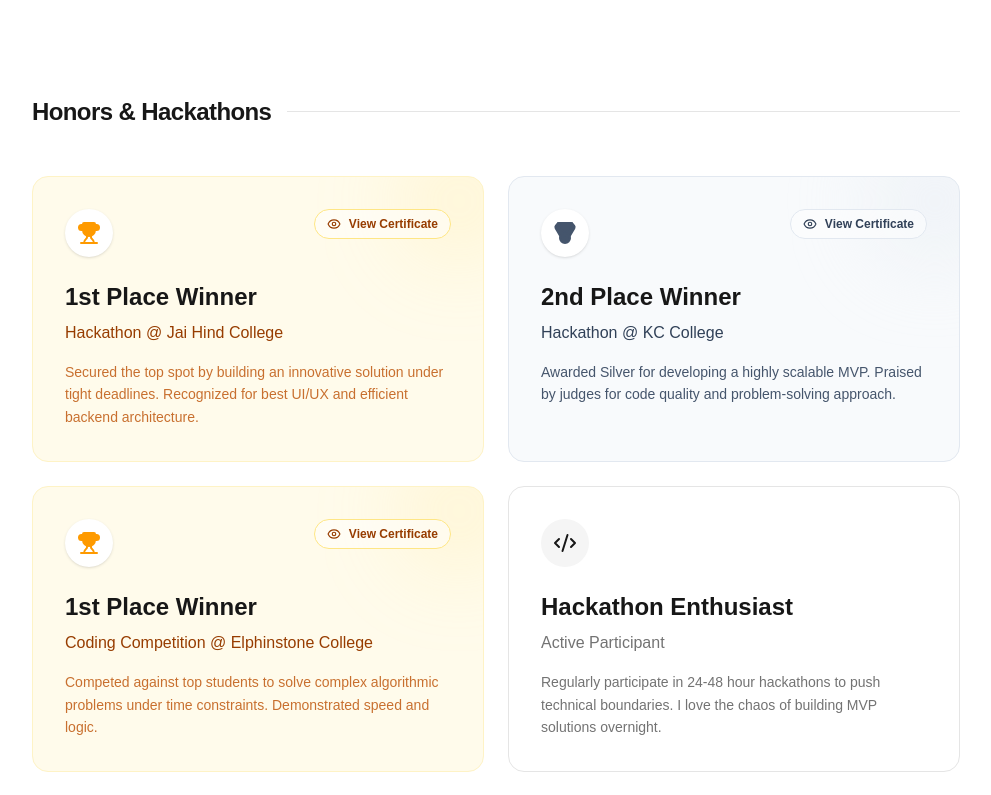
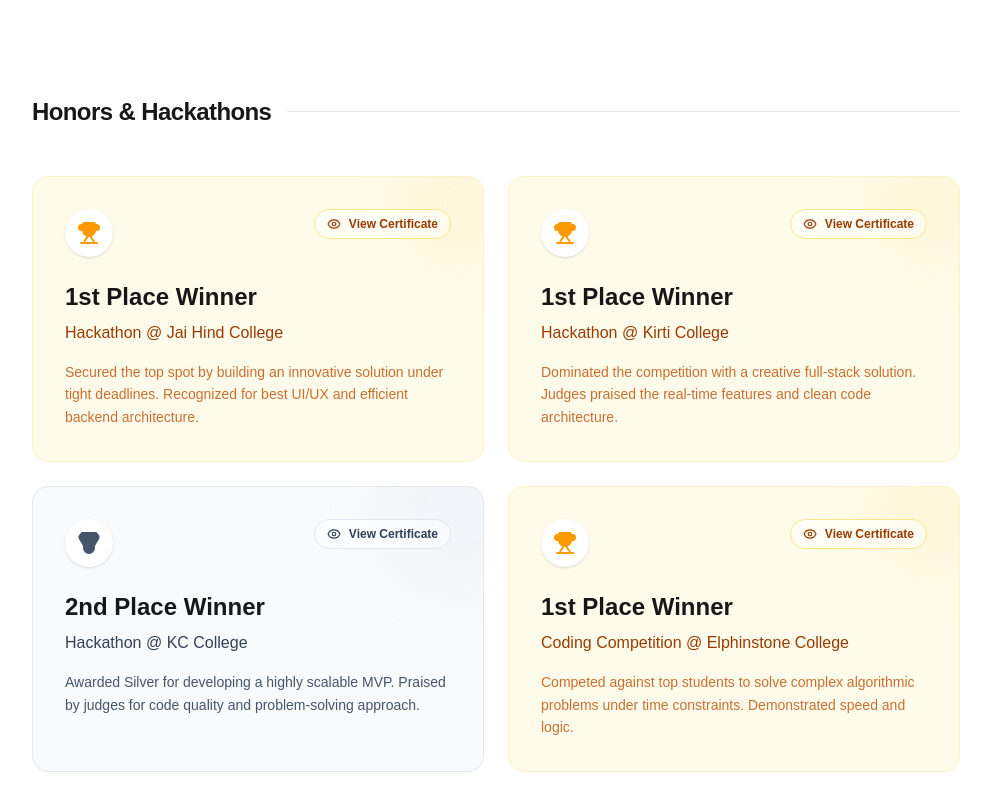
Before and after one commit to karma2912/Yash-Portfolio, a Next.js app: page /about in a window 1280 px wide. Shown: the part 1460-2255 px from the top of the page, without its empty margins (144-1135 px from the left). Built offline with nearby package versions, Linux system fonts and the light colour scheme.

Commit message:
added kirti achievement

```diff
--- a/app/about/page.tsx
+++ b/app/about/page.tsx
@@ -162,6 +162,32 @@
              initial={{ opacity: 0, scale: 0.95 }}
              whileInView={{ opacity: 1, scale: 1 }}
              viewport={{ once: true }}
+             className="relative p-8 rounded-2xl bg-amber-50 border border-amber-100 overflow-hidden group hover:border-amber-200 transition-all"
+           >
+              <div className="absolute top-0 right-0 w-32 h-32 bg-amber-200/20 rounded-full blur-2xl -mr-10 -mt-10 transition-all group-hover:bg-amber-300/30" />
+              <div className="relative z-10">
+                <div className="flex justify-between items-start">
+                    <div className="w-12 h-12 rounded-full bg-white text-amber-500 shadow-sm flex items-center justify-center mb-6">
+                        <Trophy size={24} fill="currentColor" className="opacity-100" />
+                    </div>
+                    <button
+                        onClick={() => openModal("Kirti College")}
+                        className="flex items-center gap-2 px-3 py-1.5 rounded-full bg-white/50 border border-amber-200 text-xs font-bold text-amber-800 hover:bg-white transition-colors"
+                    >
+                        <Eye size={14} /> View Certificate
+                    </button>
+                </div>
+                <h3 className="text-2xl font-bold text-neutral-900 mb-2">1st Place Winner</h3>
+                <p className="font-medium text-amber-800 mb-1">Hackathon @ Kirti College</p>
+                <p className="text-sm text-amber-700/80 mt-4 leading-relaxed">
+                 Dominated the competition with a creative full-stack solution. Judges praised the real-time features and clean code architecture.
+                </p>
+              </div>
+           </motion.div>
+           <motion.div
+             initial={{ opacity: 0, scale: 0.95 }}
+             whileInView={{ opacity: 1, scale: 1 }}
+             viewport={{ once: true }}
              transition={{ delay: 0.1 }}
              className="relative p-8 rounded-2xl bg-slate-50 border border-slate-200 overflow-hidden group hover:border-slate-300 transition-all"
            >
```
